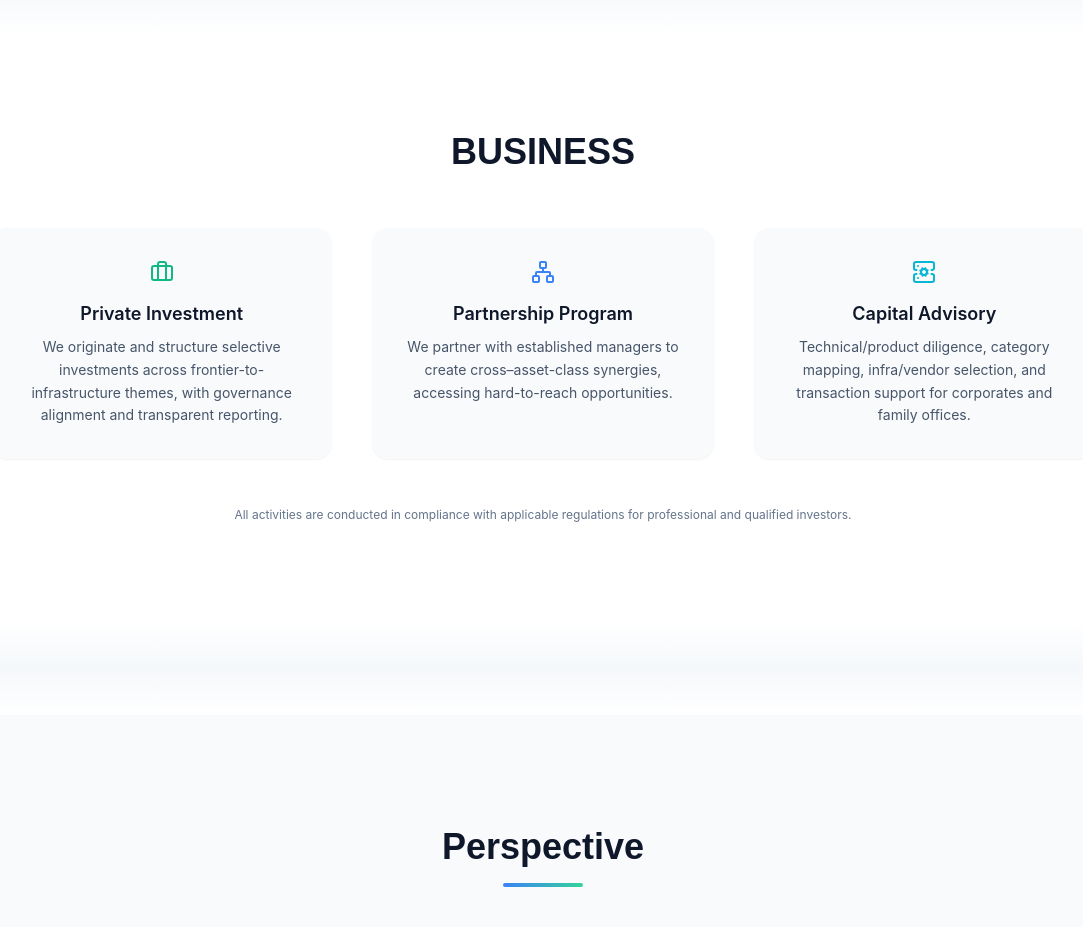
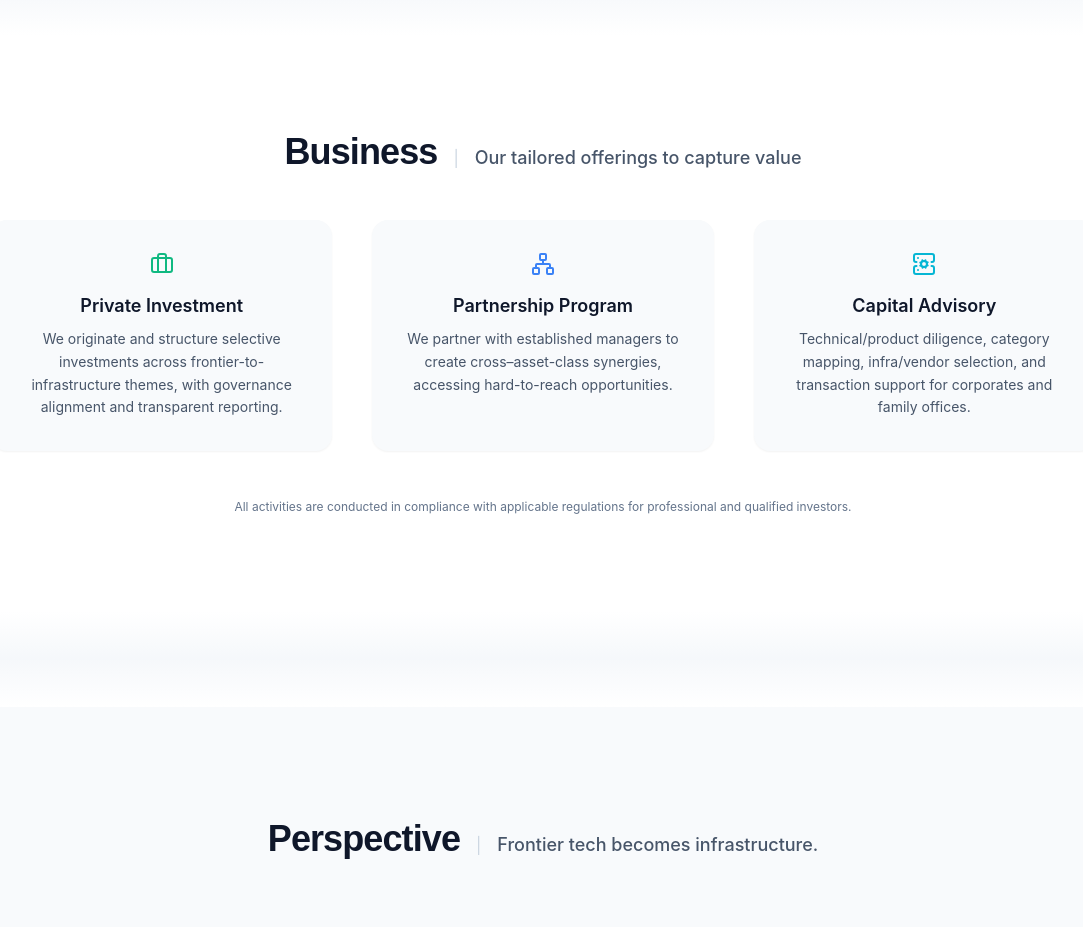
Before and after one commit to thsvc/sparkle-static, a React (Vite) app: page / in a window 1280 px wide. Shown: the part 860-1787 px from the top of the page, without its empty margins (97-1180 px from the left). Built offline with nearby package versions, Linux system fonts and the light colour scheme.

Commit message:
Update App.jsx

```diff
--- a/src/App.jsx
+++ b/src/App.jsx
@@ -324,10 +324,10 @@ const PerspectiveSection = () => {
 
       <div className="relative z-10">
         {/* En-tête de section */}
-        <div className="text-center mb-8">
-          <h2 className="text-3xl md:text-4xl font-bold font-grotesk text-slate-900 dark:text-white">Perspective</h2>
-          <div className="mt-4 w-20 h-1 bg-gradient-to-r from-blue-500 to-emerald-400 mx-auto rounded-full" />
-        </div>
+        <SectionHeader
+          title="Perspective"
+          subtitle="Frontier tech becomes infrastructure."
+        />
 
         {/* Schéma Manifold (sans titre) */}
         <div className="mt-2 mb-8">
@@ -600,6 +600,26 @@ const SectionTitle = ({ children }) => (
   </motion.h2>
 );
 
+const SectionHeader = ({
+  title,
+  subtitle,
+  className = "",
+  // tu peux ajuster ces classes si besoin
+  titleClass = "text-3xl md:text-4xl font-bold text-slate-900 dark:text-white",
+  subtitleClass = "text-base md:text-lg font-medium text-slate-600 dark:text-slate-300"
+}) => {
+  return (
+    <div className={`mb-10 md:mb-12`}>
+      <div className={`flex items-baseline justify-center gap-3 md:gap-4 ${className}`}>
+        <h2 className={`${titleClass} font-grotesk tracking-tight`}>{title}</h2>
+        <span className="select-none text-slate-300 dark:text-slate-600">|</span>
+        <p className={`${subtitleClass} leading-snug`}>{subtitle}</p>
+      </div>
+    </div>
+  );
+};
+
+
 // --- REVEAL (fade-in + slide-up réutilisable) ---
 const Reveal = ({ children, delay = 0 }) => (
   <motion.div
@@ -968,10 +988,11 @@ const BusinessSection = () => {
   return (
     <section id="business" className="py-24 bg-white dark:bg-slate-900">
       <div className="max-w-6xl mx-auto px-6 text-center">
-        {/* Titre section */}
-        <h2 className="text-3xl md:text-4xl font-bold font-grotesk text-slate-900 dark:text-white mb-14">
-          BUSINESS
-        </h2>
+        {/* Section header with pipe */}
+        <SectionHeader
+          title="Business"
+          subtitle="Our tailored offerings to capture value"
+        />
 
         {/* Grid des cartes */}
         <div className="grid gap-10 md:grid-cols-3">
@@ -1094,7 +1115,12 @@ const CompaniesSection = () => {
 
   return (
     <Section id="companies" className="bg-white dark:bg-slate-900">
-      <SectionTitle>Companies</SectionTitle>
+      <div className="mb-10">
+        <SectionHeader
+          title="Companies"
+          subtitle="20+ teams shaping tomorrow’s infrastructure"
+        />
+      </div>
 
       <div className="grid grid-cols-2 sm:grid-cols-3 md:grid-cols-4 lg:grid-cols-5 xl:grid-cols-5 gap-6 md:gap-8">
         {allCompanies.map(c => (
@@ -1136,8 +1162,11 @@ const CompaniesSection = () => {
 
 const TeamSection = () => {
   return (
-    <Section id="team">
-      <SectionTitle>Team</SectionTitle>
+    <Section id="team" className="bg-white dark:bg-slate-900">
+    <SectionHeader
+      title="Team"
+      subtitle="Cultivating expertise from operators, researchers, and partners"
+    />
 
       <div className="grid grid-cols-1 sm:grid-cols-2 lg:grid-cols-3 gap-8">
         {teamData.map((member, index) => (
@@ -1745,6 +1774,8 @@ export default function SparkleVenturesPage() {
           <SectionSeparator />
           <CompaniesSection />
           <SectionSeparator />
+          <TeamSection />
+          <SectionSeparator />
           <ContactSection onInvestorClick={() => setShowInvestorForm(true)} onFounderClick={() => setShowFounderForm(true)} />
         </main>
 
```
